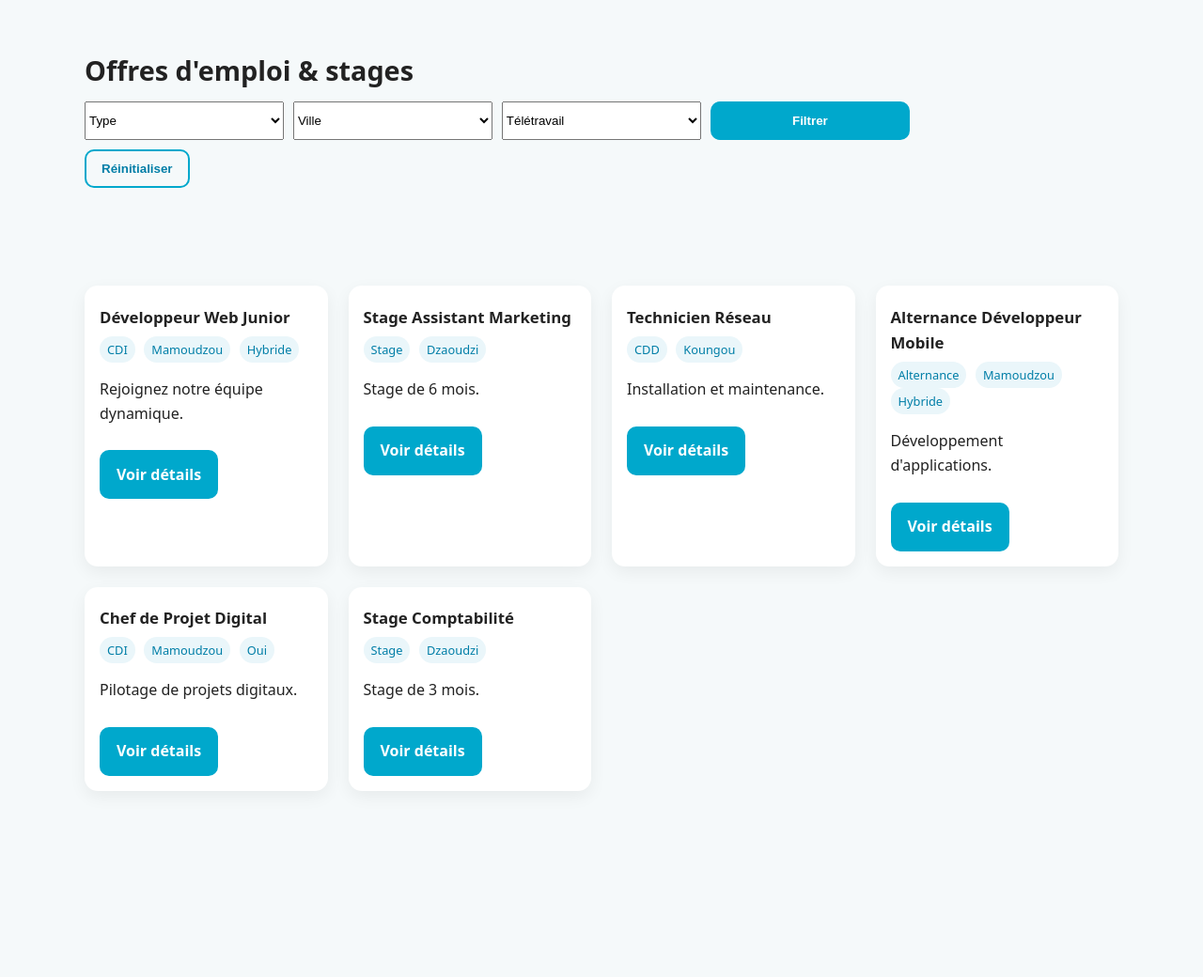
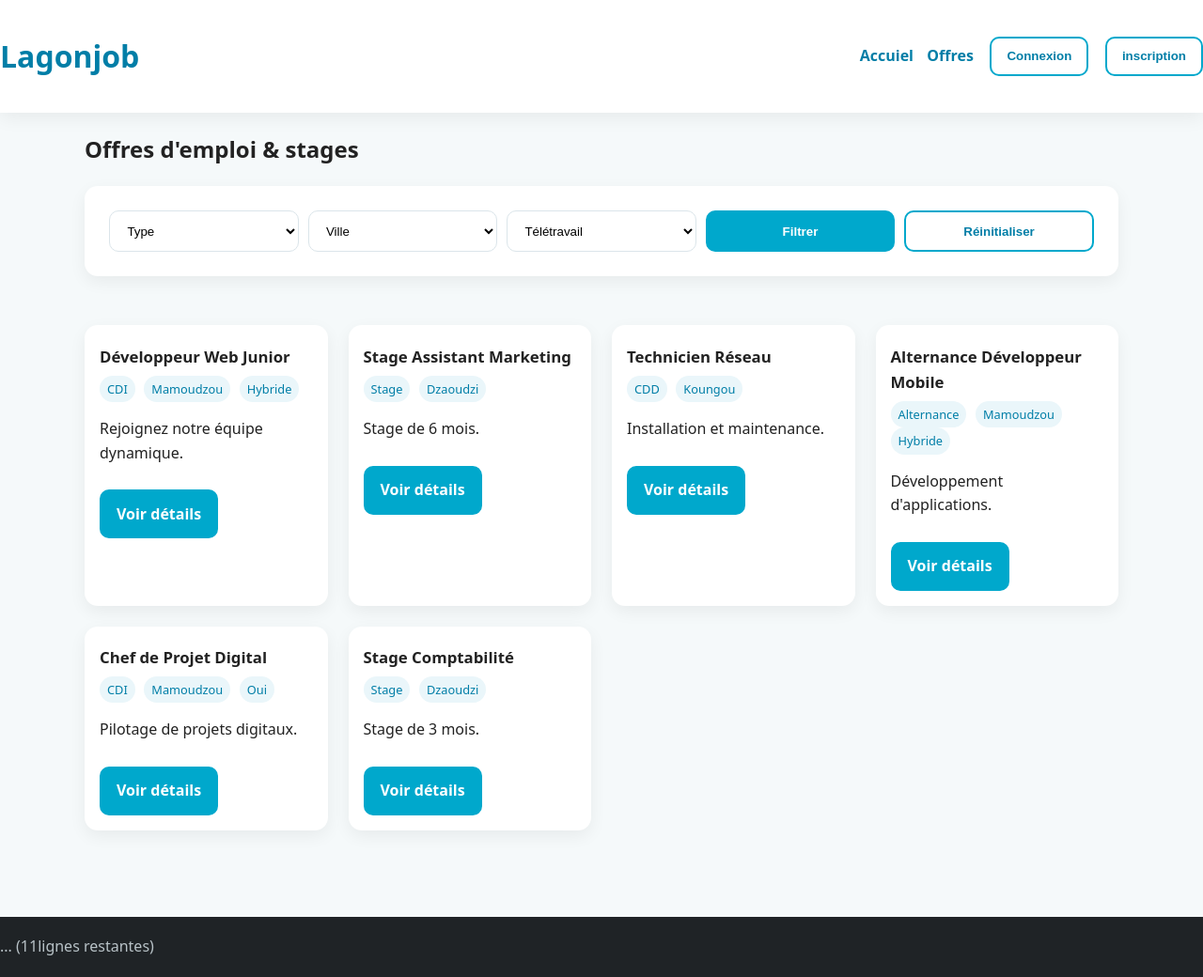
Before and after one commit to ABDALLAHOumair/LagonJob, a PHP site: page /offres.php in a window 1280 px wide. Shown: the whole page at 94% size. Before the commit the page ends 826 px from the top, so only its background shows below. Run offline with PHP 8.4, Linux system fonts and the light colour scheme.

Commit message:
recruturation du code de la page offres.php

```diff
--- a/Frontoffice/offres.php
+++ b/Frontoffice/offres.php
@@ -7,12 +7,11 @@
     <link rel="stylesheet" href="style.css">
 </head>
 <body>
-
-    <section class="section">
-        <div class="container">
-            <h2>Offres d'emploi & stages</h2>
-
-            <form action="offres.php" method="post">
+    <?php require(__DIR__.'/header.php')?>
+    <div class="container">
+        <h2>Offres d'emploi & stages</h2>
+        <div>
+            <form class="form" action="offres.php" method="post">
                 <div class="filter-bar">
                     <select name="type">
                         <option value="">Type</option>
@@ -37,14 +36,11 @@
                     </select>
 
                     <button type="submit" class="btn">Filtrer</button>
-                </div>
-
-                <div style="margin-top:10px;">
                     <button type="reset" class="btn btn-outline">Réinitialiser</button>
                 </div>
             </form>
         </div>
-    </section>
+    </div>
 
     <?php
     // Données exemples
@@ -101,4 +97,5 @@
     </section>
 
 </body>
-</html>
+<footer class="site-footer footer-inner">
+... (11lignes restantes)
```
